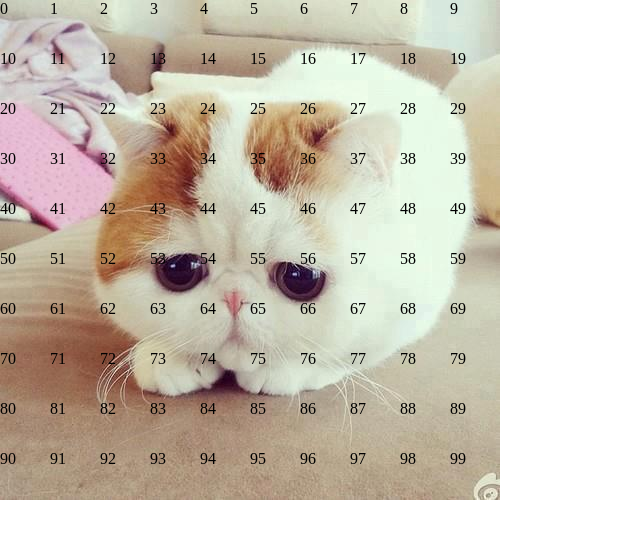
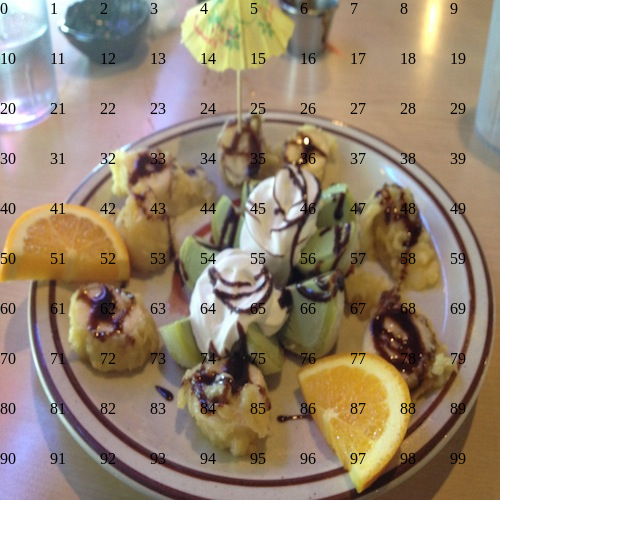
Before and after one commit to ebaumstarck/SlidingPuzzle, a plain HTML site: page index.html in a window 1280 px wide. Shown: the whole page, without its empty margins (0-640 px from the left). Drawn offline with nearby package versions, Linux system fonts and the light colour scheme.

Commit message:
change the background picture

```diff
--- a/main.css
+++ b/main.css
@@ -11,7 +11,7 @@
   .puzzle-piece {
     /*background-position: left top;*/
     position: absolute;
-    background-image: url('img/cute_cat_eyes.jpg');
+    background-image: url('img/pic1.jpg');
     background-repeat: repeat;
     /*background-repeat: no-repeat;*/
     /*background-attachment: fixed;*/
```
Also changed, not shown: cute_cat_eyes.jpg (deleted), img/cute_cat_eyes.jpg (deleted), img/pic1.jpg (added), 1 other file.
